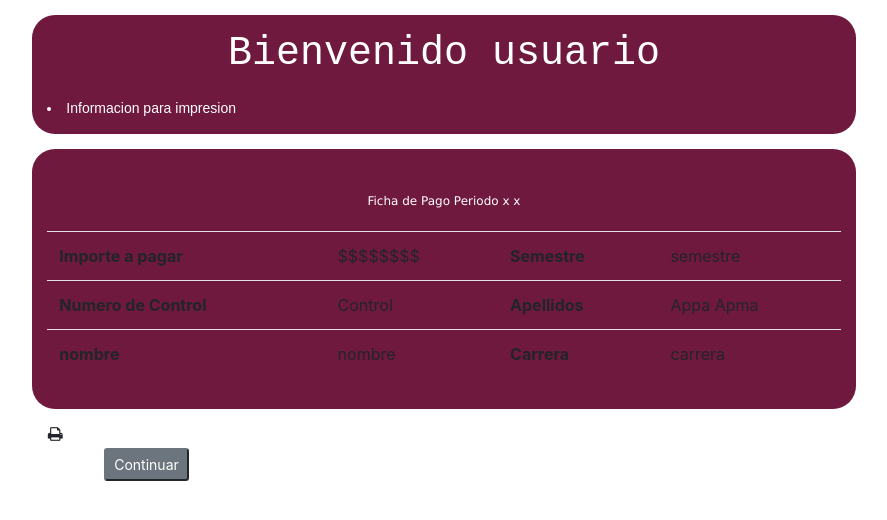
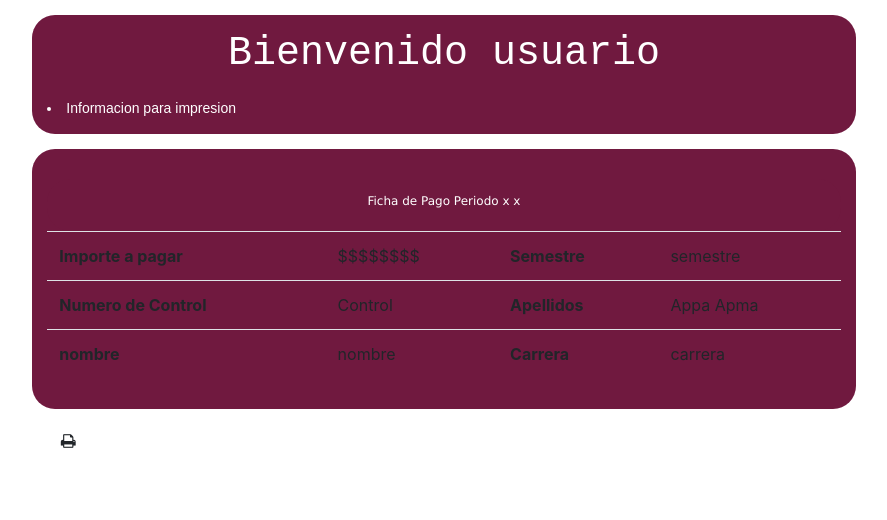
Before and after one commit to desarrollowebp/SIIT, an Angular app: page /prefichaPago in a window 1280 px wide. Shown: the top 520 px of the page, without its empty margins (196-1083 px from the left). Built offline with nearby package versions, Linux system fonts and the light colour scheme.

Commit message:
Update src/app/preficha-pago/preficha-pago.component.html

```diff
--- a/src/app/preficha-pago/preficha-pago.component.html
+++ b/src/app/preficha-pago/preficha-pago.component.html
@@ -1,6 +1,5 @@
 
 <body>
-
 
 <div class="container-fluid text-center">
     <div class="row content">
@@ -69,10 +68,10 @@
 	        <div class="botones col-sm-12">
 	        	<div class="col-lg-3 col-md-3 col-sm-3 col-xs-3" >
 			    </div>
+			    <button type="button" class="btn btn-default" onclick="window.print()">
 			    <span class="print icon-print"></span>
-			    <div class="col-lg-3 col-md-3 col-sm-3 col-xs-3 text-center" >
-			    	<button type="button" class="btn3 btn-secondary btn-sm" >Continuar </button>
-			    </div>
+			</button>
+
 			    <div class="col-lg-3 col-md-3 col-sm-3 col-xs-3" >
 			    </div>
 
```
